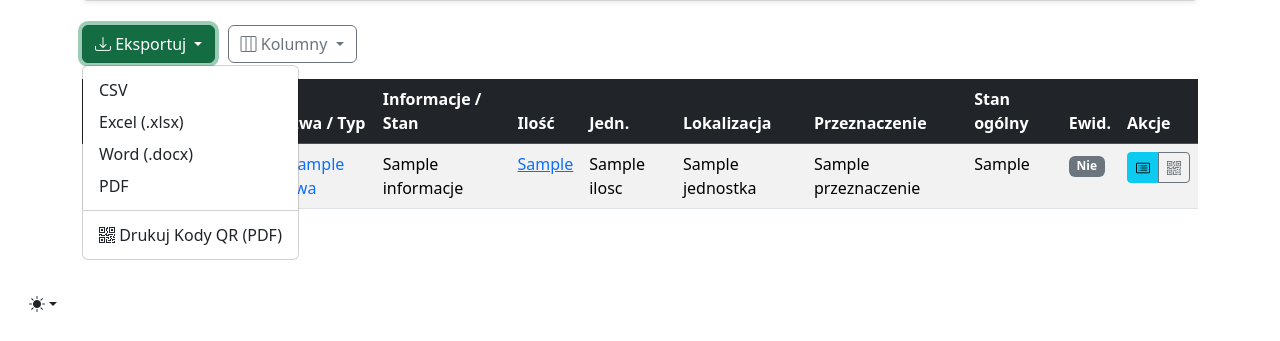
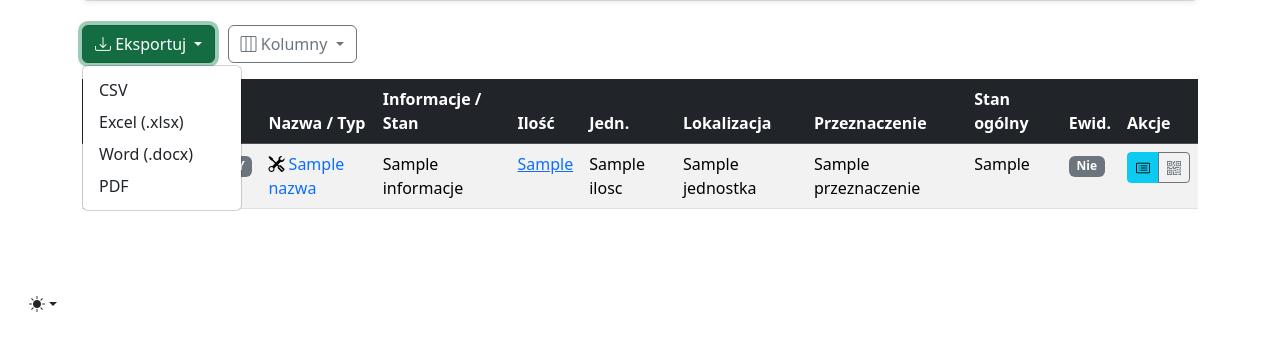
Before and after one commit to 200wdhigz/SzalasApp, a Flask app: template app/templates/sprzet_list.html in a window 1280 px wide, after a click on "Eksportuj". Shown: the part 459-800 px from the top of the page. Run offline with Flask 3, Linux system fonts and the light colour scheme; the template is opened without the code that fills it: most values are stand-ins (such as "Sample title", 1, 10 or a date in 2020); some libraries are stand-ins or nearby versions.

Commit message:
develop (#56)
Co-authored-by: lodyczekoladowe <ssh-ed25519 AAAAC3NzaC1lZDI1NTE5AAAAIP41+3hZaNOsYfBDI0H41LsfmuC8DkHbl9+kXdXaOQTv 65414380+lodyczekoladowe@users.noreply.github.com>
Co-authored-by: Copilot <198982749+Copilot@users.noreply.github.com>
Co-authored-by: Copilot <175728472+Copilot@users.noreply.github.com>
Co-authored-by: Copilot Autofix powered by AI <62310815+github-advanced-security[bot]@users.noreply.github.com>
Co-authored-by: Copilot Autofix powered by AI <223894421+github-code-quality[bot]@users.noreply.github.com>

```diff
--- a/app/src/exports.py
+++ b/app/src/exports.py
@@ -182,6 +182,10 @@ def export_qr_codes_pdf(data, filename, base_url):
     Każda etykieta zawiera ID oraz duży kod QR.
     Dodaje linie cięcia i zachowuje safe space.
     """
+    # Validate base_url to prevent invalid QR data
+    if not isinstance(base_url, str) or not base_url or not base_url.strip():
+        raise ValueError("base_url must be a non-empty string")
+
     output = BytesIO()
     # Używamy A4 w pionie
     doc = SimpleDocTemplate(
@@ -232,7 +236,7 @@ def export_qr_codes_pdf(data, filename, base_url):
                 qr_data = f"{base_url}/sprzet/{item_id}"
 
                 # Generowanie QR do BytesIO
-                qr = qrcode.QRCode(version=1, box_size=10, border=2) # border=2 to quiet space
+                qr = qrcode.QRCode(version=1, box_size=10, border=2)  # border=2 for quiet zone (required blank border)
                 qr.add_data(qr_data)
                 qr.make(fit=True)
                 qr_img = qr.make_image(fill_color="black", back_color="white")
--- a/app/templates/sprzet_list.html
+++ b/app/templates/sprzet_list.html
@@ -171,12 +171,16 @@
                 <i class="bi bi-download"></i> Eksportuj
             </button>
             <ul class="dropdown-menu">
-                <li><button class="dropdown-item" onclick="submitExport('csv')">CSV</button></li>
-                <li><button class="dropdown-item" onclick="submitExport('xlsx')">Excel (.xlsx)</button></li>
-                <li><button class="dropdown-item" onclick="submitExport('docx')">Word (.docx)</button></li>
-                <li><button class="dropdown-item" onclick="submitExport('pdf')">PDF</button></li>
-                <li><hr class="dropdown-divider"></li>
-                <li><button class="dropdown-item" onclick="submitExport('qr')"><i class="bi bi-qr-code"></i> Drukuj Kody QR (PDF)</button></li>
+                <li><a class="dropdown-item"
+                       href="{{ url_for('views.export_sprzet', format='csv', **selected_filters) }}">CSV</a></li>
+                <li><a class="dropdown-item"
+                       href="{{ url_for('views.export_sprzet', format='xlsx', **selected_filters) }}">Excel (.xlsx)</a>
+                </li>
+                <li><a class="dropdown-item"
+                       href="{{ url_for('views.export_sprzet', format='docx', **selected_filters) }}">Word (.docx)</a>
+                </li>
+                <li><a class="dropdown-item"
+                       href="{{ url_for('views.export_sprzet', format='pdf', **selected_filters) }}">PDF</a></li>
             </ul>
         </div>
         <script>
@@ -642,13 +646,11 @@
 
         <script>
             (function () {
-                function initQrPanel(){
+                function initQrPanel() {
                     try {
-                        // QR Panel logic (bez Bootstrapa)
                         const overlay = document.getElementById('qrOverlay');
                         if (!overlay) {
-                            // Jeśli użytkownik kliknie QR a overlay nie istnieje, zobaczy informację.
-                            document.addEventListener('click', function(e){
+                            document.addEventListener('click', function (e) {
                                 const btn = e.target && e.target.closest ? e.target.closest('.js-qr-open') : null;
                                 if (btn) {
                                     e.preventDefault();
@@ -665,57 +667,77 @@
                         const dlLink = document.getElementById('qrPanelDownloadLink');
                         const targetUrlEl = document.getElementById('qrPanelTargetUrl');
 
+                        // NEW: base URL provided by backend as a constant (e.g. "https://200wdhigz.github.io")
+                        const QR_BASE_URL = {{ (qr_url or '') | tojson }};
+
                         function openOverlay() {
                             overlay.hidden = false;
                             document.body.style.overflow = 'hidden';
                         }
+
                         function closeOverlay() {
                             overlay.hidden = true;
                             document.body.style.overflow = '';
                             if (imgEl) imgEl.removeAttribute('src');
-                            if (errEl) { errEl.classList.add('d-none'); errEl.textContent = ''; }
+                            if (errEl) {
+                                errEl.classList.add('d-none');
+                                errEl.textContent = '';
+                            }
                         }
 
-                        function setError(msg){
+                        function setError(msg) {
                             if (!errEl) return;
                             errEl.textContent = msg;
                             errEl.classList.remove('d-none');
                         }
 
-                        function loadForId(sprzetId){
+                        function joinUrl(base, path) {
+                            const b = String(base || '').replace(/\/+$/, '');
+                            const p = String(path || '').replace(/^\/+/, '');
+                            return b ? (b + '/' + p) : ('/' + p);
+                        }
+
+                        function loadForId(sprzetId) {
                             if (!sprzetId) return;
                             if (idEl) idEl.textContent = sprzetId;
 
-                            const cardUrl = '/sprzet/' + encodeURIComponent(sprzetId);
-                            if (cardLink) cardLink.href = cardUrl;
+                            const cardPath = '/sprzet/' + encodeURIComponent(sprzetId);
+                            const cardAbsUrl = joinUrl(QR_BASE_URL, cardPath);
 
-                            // Uzupełnij widoczny link docelowy
+                            if (cardLink) cardLink.href = cardAbsUrl;
+
+                            // Target link under QR uses QR_BASE_URL (not window.location.origin)
                             if (targetUrlEl) {
-                                targetUrlEl.href = cardUrl;
-                                targetUrlEl.textContent = window.location.origin + cardUrl;
+                                targetUrlEl.href = cardAbsUrl;
+                                targetUrlEl.textContent = cardAbsUrl;
                             }
 
                             const qrUrl = '/sprzet/' + encodeURIComponent(sprzetId) + '/qrcode';
                             if (dlLink) dlLink.href = qrUrl + '?download=1';
 
-                            if (errEl) { errEl.classList.add('d-none'); errEl.textContent = ''; }
+                            if (errEl) {
+                                errEl.classList.add('d-none');
+                                errEl.textContent = '';
+                            }
 
                             if (!imgEl) {
                                 setError('Błąd UI: brak elementu img dla QR.');
                                 return;
                             }
 
-                            imgEl.onload = function(){
-                                if (errEl) { errEl.classList.add('d-none'); errEl.textContent = ''; }
+                            imgEl.onload = function () {
+                                if (errEl) {
+                                    errEl.classList.add('d-none');
+                                    errEl.textContent = '';
+                                }
                             };
-                            imgEl.onerror = function(){
+                            imgEl.onerror = function () {
                                 setError('Nie udało się wygenerować QR dla tego elementu.');
                             };
                             imgEl.src = qrUrl + '?v=' + Date.now();
                         }
 
-                        // Delegacja kliknięć na dokument
-                        document.addEventListener('click', function(e){
+                        document.addEventListener('click', function (e) {
                             const btn = e.target && e.target.closest ? e.target.closest('.js-qr-open') : null;
                             if (btn) {
                                 e.preventDefault();
@@ -731,17 +753,16 @@
                             }
                         });
 
-                        // Backup: bezpośrednie podpięcie (gdyby ktoś zatrzymał propagację)
                         const directButtons = Array.prototype.slice.call(document.querySelectorAll('.js-qr-open'));
-                        directButtons.forEach(function(btn){
-                            btn.addEventListener('click', function(e){
+                        directButtons.forEach(function (btn) {
+                            btn.addEventListener('click', function (e) {
                                 e.preventDefault();
                                 openOverlay();
                                 loadForId(btn.getAttribute('data-qr-id'));
                             });
                         });
 
-                        document.addEventListener('keydown', function(e){
+                        document.addEventListener('keydown', function (e) {
                             if (e.key === 'Escape' && overlay && !overlay.hidden) {
                                 closeOverlay();
                             }
@@ -777,7 +798,7 @@
 
             <div class="qr-body">
                 <div id="qrPanelError" class="alert alert-warning d-none" role="alert"></div>
-                <img id="qrPanelImg" alt="QR" class="qr-img" />
+                <img id="qrPanelImg" alt="QR" class="qr-img"/>
 
                 <!-- Docelowy link pod QR (kopiowalny) -->
                 <div class="small mt-2">
@@ -794,9 +815,22 @@
     </div>
 
     <style>
-        .qr-overlay[hidden] { display: none !important; }
-        .qr-overlay { position: fixed; inset: 0; z-index: 2000; }
-        .qr-backdrop { position: absolute; inset: 0; background: rgba(0,0,0,.45); }
+        .qr-overlay[hidden] {
+            display: none !important;
+        }
+
+        .qr-overlay {
+            position: fixed;
+            inset: 0;
+            z-index: 2000;
+        }
+
+        .qr-backdrop {
+            position: absolute;
+            inset: 0;
+            background: rgba(0, 0, 0, .45);
+        }
+
         .qr-panel {
             position: absolute;
             left: 50%;
@@ -807,28 +841,44 @@
             overflow: auto;
             background: var(--bs-body-bg, #fff);
             color: var(--bs-body-color, #111);
-            border: 1px solid rgba(0,0,0,.15);
+            border: 1px solid rgba(0, 0, 0, .15);
             border-radius: 12px;
-            box-shadow: 0 12px 32px rgba(0,0,0,.25);
+            box-shadow: 0 12px 32px rgba(0, 0, 0, .25);
         }
+
         .qr-header {
             display: flex;
             align-items: center;
             justify-content: space-between;
             padding: 12px 12px;
-            border-bottom: 1px solid rgba(0,0,0,.1);
+            border-bottom: 1px solid rgba(0, 0, 0, .1);
         }
-        .qr-body { padding: 12px; text-align: center; }
+
+        .qr-body {
+            padding: 12px;
+            text-align: center;
+        }
+
         .qr-img {
             width: 100%;
             max-width: 420px;
             height: auto;
             background: #fff;
-            border: 1px solid rgba(0,0,0,.12);
+            border: 1px solid rgba(0, 0, 0, .12);
             border-radius: 10px;
             padding: 10px;
         }
-        .qr-actions { display: flex; gap: 10px; justify-content: center; margin-top: 10px; flex-wrap: wrap; }
-        .qr-mono { font-family: ui-monospace, SFMono-Regular, Menlo, Consolas, 'Liberation Mono', monospace; }
+
+        .qr-actions {
+            display: flex;
+            gap: 10px;
+            justify-content: center;
+            margin-top: 10px;
+            flex-wrap: wrap;
+        }
+
+        .qr-mono {
+            font-family: ui-monospace, SFMono-Regular, Menlo, Consolas, 'Liberation Mono', monospace;
+        }
     </style>
 {% endblock %}
```
Also changed, not shown: app/src/views.py (+13 -4 lines).
